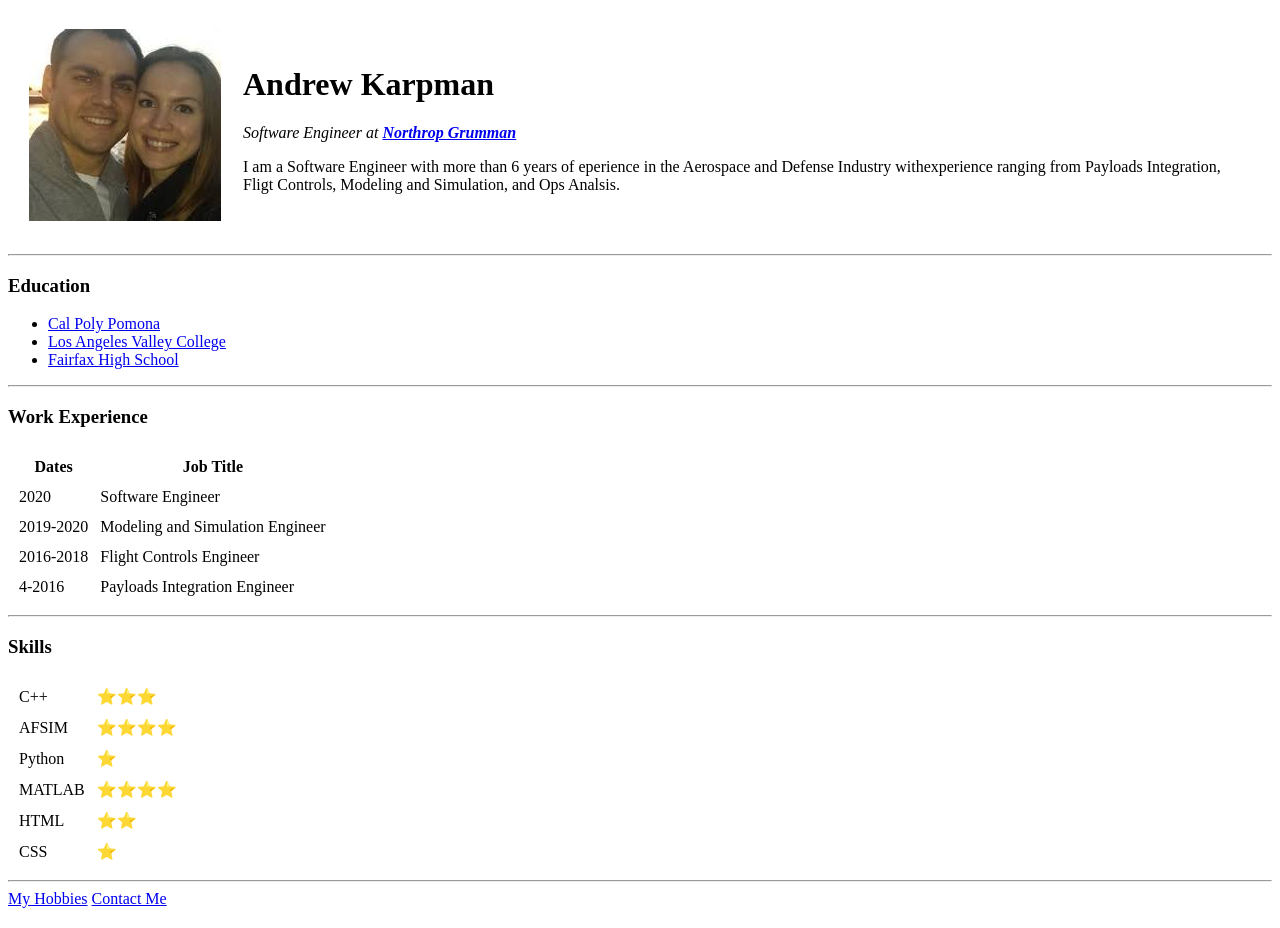
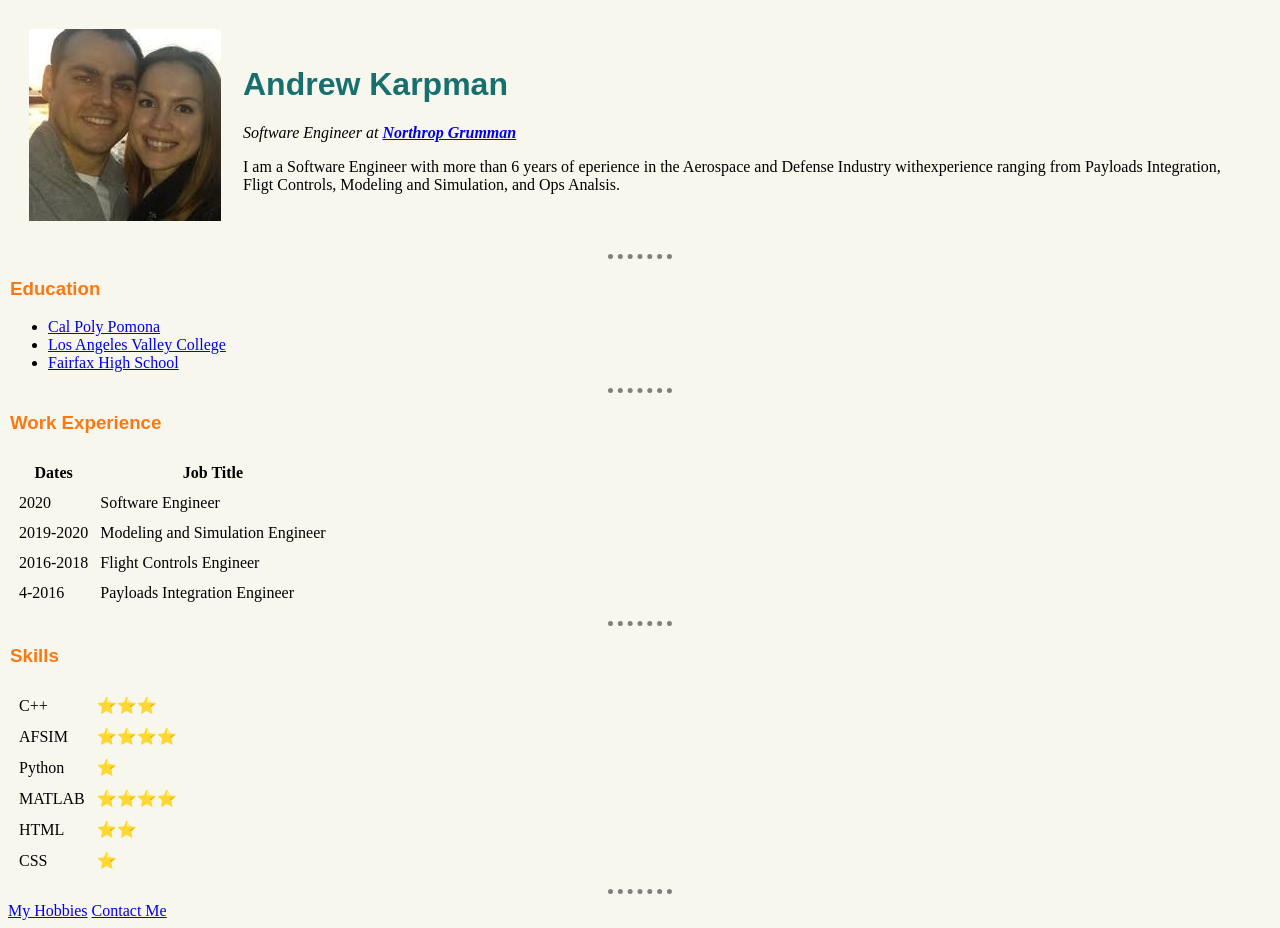
Before and after one commit to andruha1067/cv, a plain HTML site: page index.html in a window 1280 px wide. Drawn offline with Linux system fonts and the light colour scheme.

Commit message:
adding first css stylesheet

```diff
--- /dev/null
+++ b/css/styles.css
@@ -0,0 +1,23 @@
+body {
+  background-color: #f7f7ee;
+}
+
+h1 {
+  color: #17706e;
+  font-family: Arial,sans-serif;
+  /* font-size: 2.5em; */
+}
+
+h3 {
+  color: #fb7813;
+  font-family: Arial, sans-serif;
+  margin-left: 2px;
+}
+
+hr {
+  border-style: dotted none none;
+  border-color: grey;
+  border-width: 5px;
+  height: 0;
+  width: 5%;
+}
--- a/index.html
+++ b/index.html
@@ -6,6 +6,7 @@
   <!-- anything unicode can be interpreted by utf-8 -->
   <meta charset="utf-8">
   <title>Andrew's Site</title>
+  <link rel="stylesheet" href="css/styles.css">
 </head>
 
 <body>
```
Also changed, not shown: contact_me.html (+1 -0 lines), hobbies.html (+1 -0 lines).
